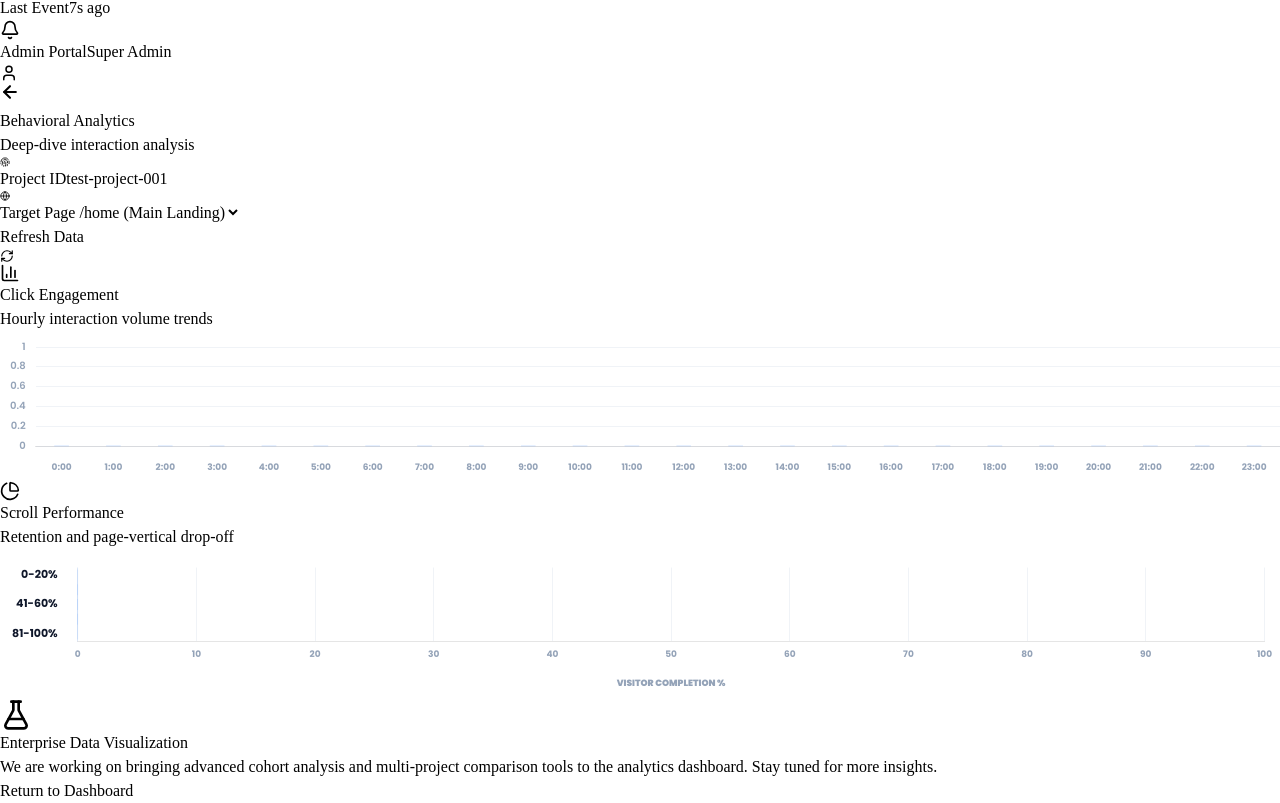
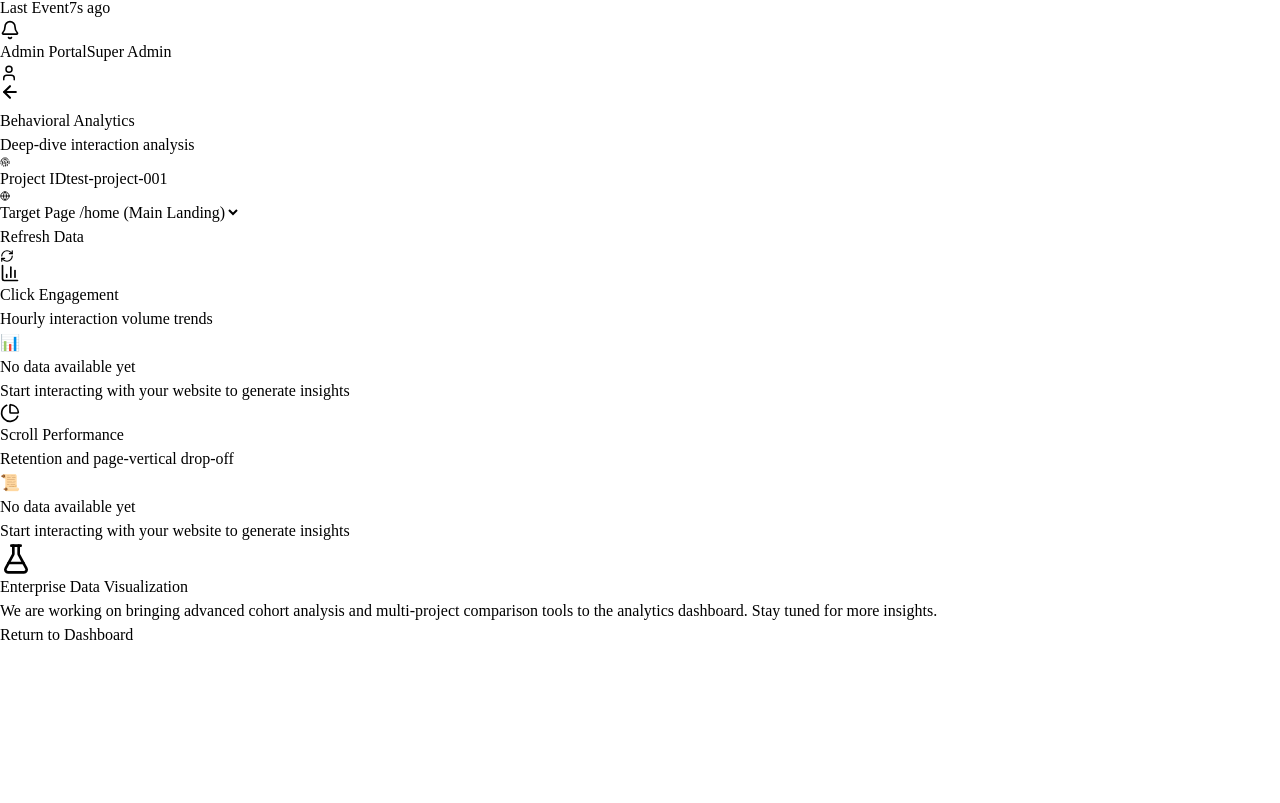
Before and after one commit to sanjanab-31/Heatmap_Analytics, a React (Vite) app in the folder dashboard/: page /analytics in a window 1280 px wide. Shown: the part 520-1323 px from the top of the page. After the commit the page ends 1167 px from the top, so only its background shows below. Built offline with nearby package versions, Linux system fonts and the light colour scheme; no server answers.

Commit message:
feat: implement heatmap, click, and scroll visualization components for analytics dashboard

```diff
--- a/dashboard/src/components/ClickChart.jsx
+++ b/dashboard/src/components/ClickChart.jsx
@@ -82,12 +82,22 @@ export default function ClickChart({ analytics, loading }) {
     },
   };
 
+  const isEmpty = !loading && (!analytics || !analytics.clicks_by_hour || analytics.clicks_by_hour.every(v => v === 0));
+
   return (
-    <div className="relative w-full h-[450px] flex items-center justify-center">
+    <div className="relative w-full h-[450px] flex items-center justify-center group/chart">
       {loading ? (
         <div className="flex flex-col items-center gap-5">
            <div className="w-10 h-10 rounded-2xl border-t-luxury-blue border-slate-100 border-4 animate-spin shadow-sm" />
            <p className="text-[10px] font-black text-secondary uppercase tracking-[0.2em] animate-pulse">Compiling Engine...</p>
+        </div>
+      ) : isEmpty ? (
+        <div className="absolute inset-0 z-20 flex flex-col items-center justify-center bg-slate-50/50 backdrop-blur-[1px] rounded-xl text-center px-4">
+           <div className="w-16 h-16 bg-white rounded-full shadow-sm flex items-center justify-center text-2xl mb-4 group-hover/chart:scale-110 transition-transform">
+              📊
+           </div>
+           <p className="text-sm font-bold text-slate-400 font-heading">No data available yet</p>
+           <p className="text-[10px] text-slate-300 font-medium uppercase tracking-tighter mt-1">Start interacting with your website to generate insights</p>
         </div>
       ) : (
         <Bar data={data} options={options} />
--- a/dashboard/src/components/HeatmapView.jsx
+++ b/dashboard/src/components/HeatmapView.jsx
@@ -139,8 +139,8 @@ export default function HeatmapView({ data = [], total = 0, loading = false, err
              <div className="w-16 h-16 bg-white rounded-full shadow-sm flex items-center justify-center text-2xl mb-4 group-hover/heatmap:scale-110 transition-transform">
                 🖱️
              </div>
-             <p className="text-sm font-bold text-slate-400 font-heading">No Visual Data Yet</p>
-             <p className="text-[10px] text-slate-300 font-medium uppercase tracking-tighter">Please initiate interaction tracking</p>
+             <p className="text-sm font-bold text-slate-400 font-heading">No data available yet</p>
+             <p className="text-[10px] text-slate-300 font-medium uppercase tracking-tighter">Start interacting with your website to generate insights</p>
           </div>
         )}
       </div>
--- a/dashboard/src/components/ScrollChart.jsx
+++ b/dashboard/src/components/ScrollChart.jsx
@@ -71,8 +71,10 @@ export default function ScrollChart({ analytics, loading }) {
     },
   };
 
+  const isEmpty = !loading && (!analytics || !analytics.scroll_depth || analytics.scroll_depth.every(v => v === 0));
+
   return (
-    <div className="relative w-full h-[320px] flex items-center justify-center">
+    <div className="relative w-full h-[320px] flex items-center justify-center group/chart">
       {loading ? (
         <div className="flex flex-col items-center gap-4">
            <div className="w-48 h-1.5 bg-slate-50 border border-slate-100 rounded-full overflow-hidden">
@@ -80,6 +82,14 @@ export default function ScrollChart({ analytics, loading }) {
            </div>
            <span className="text-[10px] font-black text-secondary uppercase tracking-[0.2em]">Profiling Funnel Dynamics...</span>
         </div>
+      ) : isEmpty ? (
+        <div className="absolute inset-0 z-20 flex flex-col items-center justify-center bg-slate-50/50 backdrop-blur-[1px] rounded-xl text-center px-4">
+           <div className="w-16 h-16 bg-white rounded-full shadow-sm flex items-center justify-center text-2xl mb-4 group-hover/chart:scale-110 transition-transform">
+              📜
+           </div>
+           <p className="text-sm font-bold text-slate-400 font-heading">No data available yet</p>
+           <p className="text-[10px] text-slate-300 font-medium uppercase tracking-tighter mt-1">Start interacting with your website to generate insights</p>
+        </div>
       ) : (
         <Bar data={data} options={options} />
       )}
--- a/dashboard/src/components/TopElements.jsx
+++ b/dashboard/src/components/TopElements.jsx
@@ -9,11 +9,27 @@ const MOCK_ELEMENTS = [
   { id: 5, name: 'a.footer-discord', label: 'Footer Discord Icon', clicks: 425, percentage: 5 },
 ];
 
-export default function TopElements({ loading }) {
+export default function TopElements({ loading, data = MOCK_ELEMENTS }) {
+  const isEmpty = !loading && (!data || data.length === 0);
+
   if (loading) {
     return (
       <div className="glass-card p-6 h-64 flex items-center justify-center animate-pulse">
         <div className="w-8 h-8 border-4 border-luxury-blue border-r-transparent rounded-full animate-spin" />
+      </div>
+    );
+  }
+
+  if (isEmpty) {
+    return (
+      <div className="glass-card p-12 flex flex-col items-center justify-center text-center gap-4 bg-slate-50/50 group/elements">
+        <div className="w-16 h-16 bg-white rounded-full shadow-sm flex items-center justify-center text-2xl mb-2 group-hover/elements:scale-110 transition-transform">
+          🖱️
+        </div>
+        <div className="flex flex-col gap-1">
+          <h3 className="text-sm font-bold text-slate-400 font-heading">No data available yet</h3>
+          <p className="text-[10px] text-slate-300 font-medium uppercase tracking-tighter">Start interacting with your website to generate insights</p>
+        </div>
       </div>
     );
   }
--- a/dashboard/src/index.css
+++ b/dashboard/src/index.css
@@ -1,3 +1,4 @@
+@import url('https://fonts.googleapis.com/css2?family=Poppins:wght@300;400;500;600;700;800;900&display=swap');
 @import "tailwindcss";
 
 @theme {
@@ -87,5 +88,3 @@
 .animate-fade-in {
   animation: fadeIn 0.4s ease-out forwards;
 }
-
-@import url('https://fonts.googleapis.com/css2?family=Poppins:wght@300;400;500;600;700;800;900&display=swap');
--- a/dashboard/src/pages/Projects.jsx
+++ b/dashboard/src/pages/Projects.jsx
@@ -191,10 +191,10 @@ export default function Projects() {
                 <FolderPlus size={32} />
              </div>
              <div className="flex flex-col gap-1.5">
-               <h3 className="text-lg font-bold text-luxury-text">No projects found</h3>
-               <p className="text-secondary text-sm max-w-sm">Create your first project to generate an API key and start tracking analytics for your domain.</p>
+               <h3 className="text-sm font-bold text-slate-400 font-heading">No data available yet</h3>
+               <p className="text-[10px] text-slate-300 font-medium uppercase tracking-tighter">Start interacting with your website to generate insights</p>
              </div>
-             <button onClick={() => setIsCreateModalOpen(true)} className="mt-4 text-luxury-blue font-bold text-sm tracking-wide uppercase hover:underline flex items-center gap-1.5">
+             <button onClick={() => setIsCreateModalOpen(true)} className="mt-4 text-luxury-blue font-bold text-sm tracking-wide uppercase hover:underline flex items-center gap-1.5 focus:outline-none">
                Create Now <Play size={14} fill="currentColor" />
              </button>
           </div>
```
